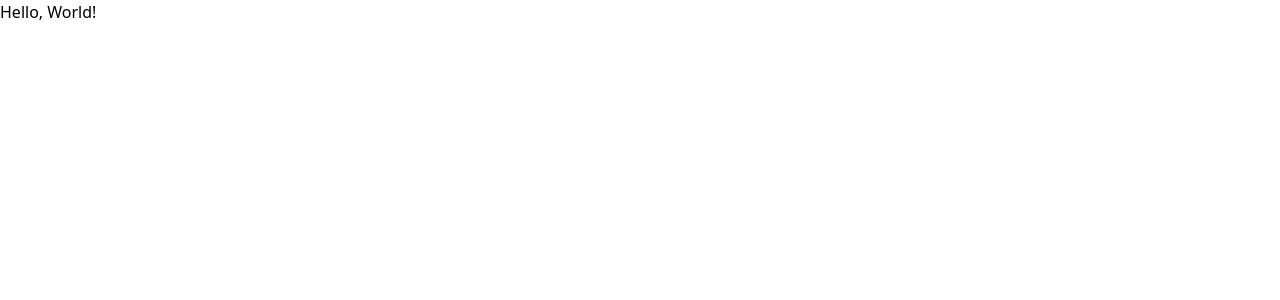
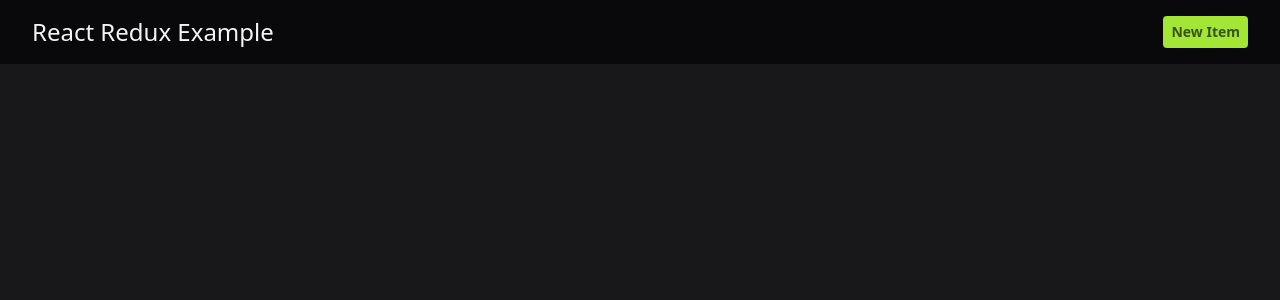
Before and after one commit to victorbadaro/react-redux-example, a React (Vite) app: page / in a window 1280 px wide. Shown: the top 300 px of the page. Built offline with nearby package versions, Linux system fonts and the light colour scheme.

Commit message:
feat: add a Header component

```diff
--- a/eslint.config.js
+++ b/eslint.config.js
@@ -24,6 +24,7 @@ export default tseslint.config(
 				{ allowConstantExport: true }
 			],
 			quotes: ['error', 'single'],
+			'jsx-quotes': ['error', 'prefer-double'],
 			semi: ['error', 'always'],
 			'comma-dangle': ['error', 'never']
 		}
--- a/src/app.tsx
+++ b/src/app.tsx
@@ -1,3 +1,9 @@
+import { Header } from './components/header';
+
 export function App() {
-	return <h1>Hello, World!</h1>;
+	return (
+		<div className="min-h-screen bg-zinc-900">
+			<Header />
+		</div>
+	);
 }
--- /dev/null
+++ b/src/components/header.tsx
@@ -0,0 +1,8 @@
+export function Header() {
+	return (
+		<header className="flex justify-between py-4 px-8 bg-zinc-950 text-zinc-100">
+			<span className="text-2xl">React Redux Example</span>
+			<button type="button" className="py-1 px-2 rounded text-sm font-semibold bg-lime-400 text-lime-900 hover:opacity-80 transition">New Item</button>
+		</header>
+	);
+}
```
Lines whose indentation alone changed are shown as unchanged.
